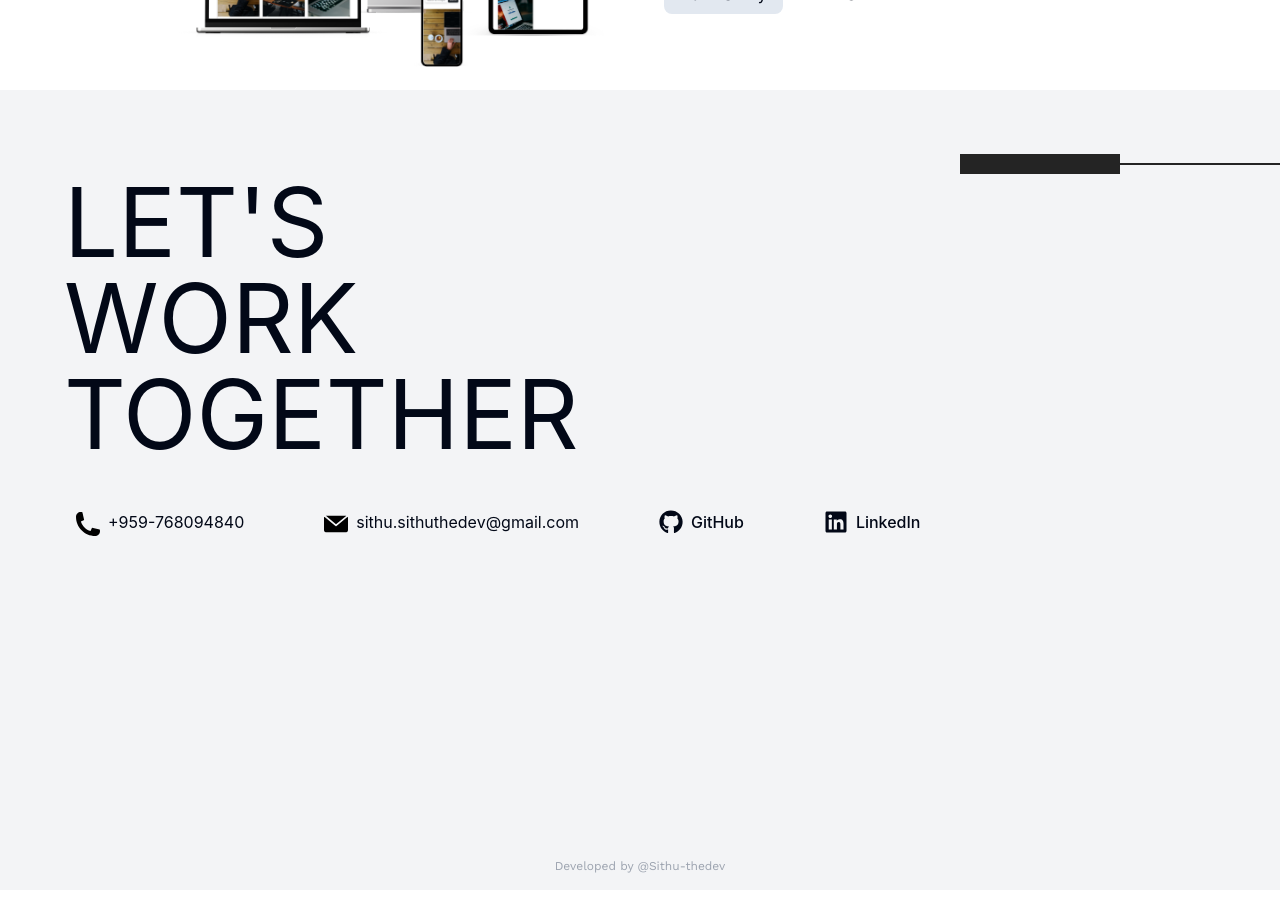
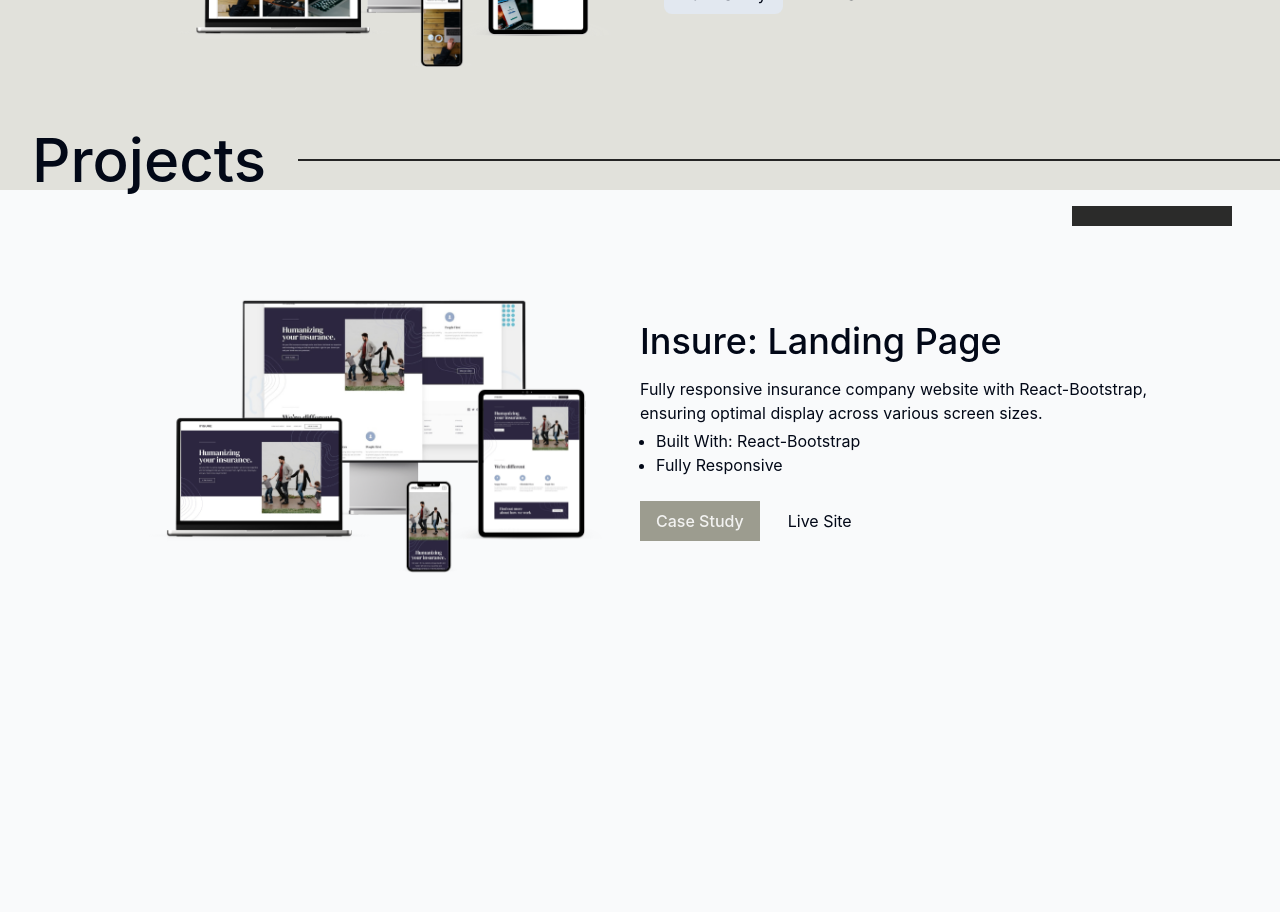
Before and after one commit to Sithu-Aung-Khant/Devfolio_01, a React (Vite) app: page / in a window 1280 px wide. Shown: the part 2220-3132 px from the top of the page. Before the commit the page ends 3110 px from the top, so only its background shows below. Built offline with nearby package versions, Linux system fonts and the light colour scheme.

Commit message:
style projects section

```diff
--- a/src/App.jsx
+++ b/src/App.jsx
@@ -7,6 +7,8 @@ import Skills from "./components/main/Skills";
 import TechStack from "./components/main/TechStack";
 import Qualification from "./components/main/Qualification";
 import Projects from "./components/projects/Projects";
+import ProjectsSection from "./components/projects/ProjectsSection";
+import Project01 from "./components/projects/Project01";
 import Footer from "./components/foot/Footer";
 
 function App() {
@@ -27,15 +29,17 @@ function App() {
   };
 
   return (
-    <div className="dark:bg-black dark:text-dim_white !scroll-smooth">
+    <div className="bg-white dark:bg-black dark:text-dim_white !scroll-smooth">
       <Navbar isDark={isDark} toggleDarkMode={toggleDarkMode} />
       <HeroSection />
       <AboutMe />
       <TechStack />
       {/* <Skills /> */}
+      {/* <Qualification /> */}
       <Projects />
-      {/* <Qualification /> */}
-      <Footer isDark={isDark} />
+      <ProjectsSection />
+      <Project01 />
+      {/* <Footer isDark={isDark} /> */}
     </div>
   );
 }
--- a/src/components/foot/Footer.jsx
+++ b/src/components/foot/Footer.jsx
@@ -4,7 +4,7 @@ import { faLinkedin, faGithub } from "@fortawesome/free-brands-svg-icons";
 const Footer = ({ isDark }) => {
   return (
     <section id="work_together">
-      <div className="container mx-auto h-dvh pr-0 pl-3 pt-16 lg:pl-16 bg-gray-100">
+      <div className="container mx-auto h-dvh pr-0 pl-3 pt-16 lg:pl-16">
         <div className="flex justify-end items-center">
           <div className="w-20 h-3 md:w-40 md:h-5 bg-black dark:bg-dim_white"></div>
           <div className="w-16 md:w-40 h-0.5 bg-black dark:bg-dim_white"></div>
@@ -65,11 +65,11 @@ const Footer = ({ isDark }) => {
           </a>
         </div>
       </div>
-      <p className="text-xs font-text text-center text-gray-400 pb-3 -my-8">
+      <p className="text-xs font-text text-center text-gray-400 pb-3 -my-8 dark:text-dim_white dark:opacity-20">
         Developed by{" "}
         <a
           href="https://github.com/Sithu-Aung-Khant"
-          className="hover:underline hover:font-medium"
+          className="hover:underline hover:font-medium "
           target="_blank"
         >
           @Sithu-thedev
--- /dev/null
+++ b/src/components/projects/Project01.jsx
@@ -0,0 +1,46 @@
+import React from "react";
+
+const Project01 = () => {
+  return (
+    <section id="project01">
+      <div className="container mx-auto px-0 md:pt-4 h-dvh bg-gray-50">
+        <div className="flex justify-end">
+          <div className="w-20 h-3 md:w-40 md:h-5 bg-brown03 dark:bg-dim_white mr-12"></div>
+        </div>
+        <div className="md:flex items-center mx-auto max-w-screen-lg">
+          <div className="md:w-1/2">
+            <img className="" src="/insure-landing-page54.png" alt="" />
+          </div>
+          <div className="md:w-1/2">
+            <h1 className="text-4xl font-medium">Insure: Landing Page</h1>
+            <p className="pt-4">
+              Fully responsive insurance company website with React-Bootstrap,
+              ensuring optimal display across various screen sizes.
+            </p>
+            <ul className="list-disc pl-4 pt-1 pb-6">
+              <li>Built With: React-Bootstrap</li>
+              <li>Fully Responsive</li>
+            </ul>
+            {/* <button className="pl-1 pr-4 py-2 dark:text-dim_white hover:underline hover:font-semibold">
+              <a href="#">Case Study</a>
+            </button> */}
+            <button className="bg-brown text-dim_white px-4 py-2 font-medium">
+              <a href="#">Case Study</a>
+            </button>
+            <button className="px-4 py-2 ml-3 dark:text-dim_white hover:underline hover:font-semibold">
+              <a
+                href="https://insure-insurance-company.netlify.app/"
+                target="_blank"
+                rel="noopener noreferrer"
+              >
+                Live Site
+              </a>
+            </button>
+          </div>
+        </div>
+      </div>
+    </section>
+  );
+};
+
+export default Project01;
--- /dev/null
+++ b/src/components/projects/ProjectsSection.jsx
@@ -0,0 +1,22 @@
+import Project01 from "./Project01";
+
+const ProjectsSection = () => {
+  return (
+    <section id="projects">
+      <div className="container mx-auto px-0 pt-10">
+        <div className="flex items-center">
+          <h1 className=" text-4xl md:text-6xl px-8 font-medium">Projects</h1>
+          <div className="h-0.5 bg-black dark:bg-dim_white w-full"></div>
+        </div>
+        {/* <Project01 /> */}
+
+        {/* <div className="flex items-center">
+          <div className="h-0.5 bg-black w-full"></div>
+          <h1 className="text-6xl pr-8">Portfolio</h1>
+        </div> */}
+      </div>
+    </section>
+  );
+};
+
+export default ProjectsSection;
--- a/tailwind.config.js
+++ b/tailwind.config.js
@@ -30,12 +30,17 @@ module.exports = {
     extend: {
       colors: {
         black: "#242424",
+        white: "#e1e1db",
         dark_black: "#181A1B",
         blue: "#bae1ec",
         yellow: "#FFCB3D",
         dark_blue: "#2d2741",
         green: "#2D4A53",
-        dim_gray: "#F2F2F2",
+        // dim_gray: "#F2F2F2",
+        brown: "#9c9c8f",
+        brown01: "#c1c1b3",
+        brown02: "#8f8f84",
+        brown03: "#2b2b2a",
         dim_white: "#ffffffde",
         border: "hsl(var(--border))",
         input: "hsl(var(--input))",
```
Also changed, not shown: public/insure-landing-page891.png (added).
